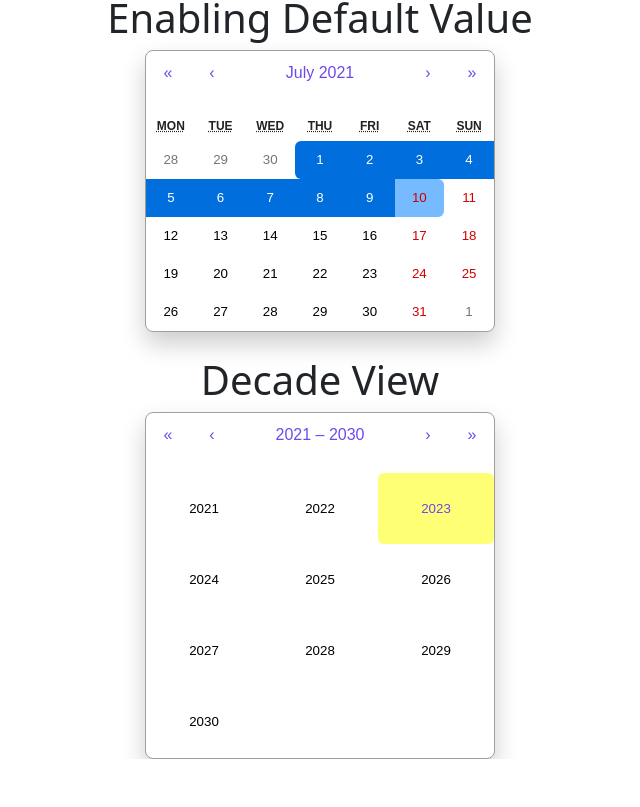
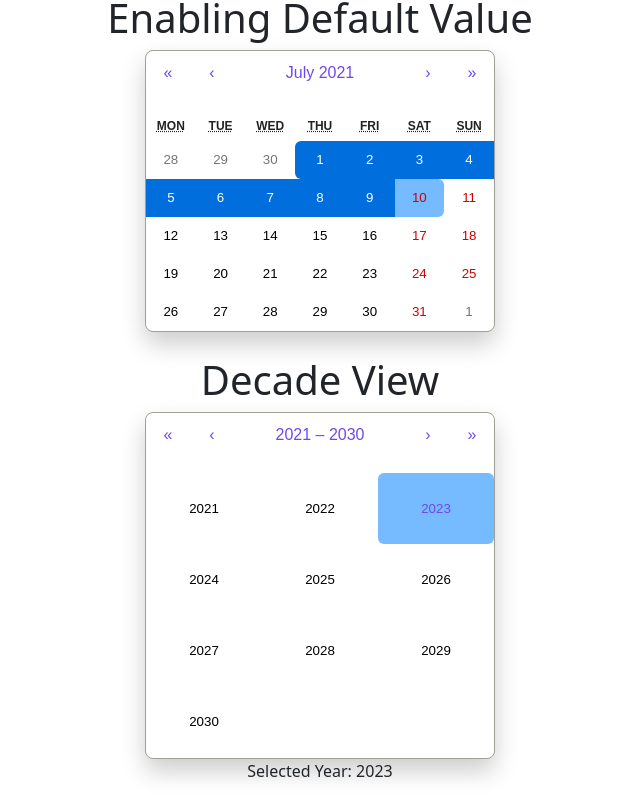
Before and after one commit to mghondo/React-Calendar, a React (Create React App) app in the folder react-calendar/: page / in a window 1280 px wide. Shown: the part 834-1641 px from the top of the page, without its empty margins (320-960 px from the left). Before the commit the page ends 1593 px from the top, so only its background shows below. Built offline with nearby package versions, Linux system fonts and the light colour scheme.

Commit message:
not sure if there is a commit needed.

```diff
--- a/react-calendar/src/App.js
+++ b/react-calendar/src/App.js
@@ -7,6 +7,7 @@ import FirstCalComponent from "./components/FirstCalComponent";
 import RangeCalComponent from "./components/RangeCalComponent";
 import DefaultValueComponent from "./components/DefaultValueComponent";
 import DecadeView from "./components/DecadeView";
+// import DisableSelectTiles from "./components/DisableSelectTiles";
 
 function App() {
   return (
@@ -18,6 +19,8 @@ function App() {
       <DefaultValueComponent />
       <br />
       <DecadeView />
+      <br />
+      {/* <DisableSelectTiles /> */}
     </div>
   );
 }
--- a/react-calendar/src/components/DecadeView.js
+++ b/react-calendar/src/components/DecadeView.js
@@ -9,8 +9,14 @@ const DecadeView = () => {
     <div>
       <h1 className="text-center">Decade View</h1>
       <div className="calendar-container d-flex justify-content-center">
-        <Calendar onChange={setDate} selectRange={true} defaultView="decade" />
+        <Calendar
+          value={date}
+          onChange={setDate}
+          selectRange={true}
+          defaultView="decade"
+        />
       </div>
+      <span className="bold">Selected Year:</span> {date.getFullYear()}
     </div>
   );
 };
--- a/react-calendar/src/components/DefaultValueComponent.js
+++ b/react-calendar/src/components/DefaultValueComponent.js
@@ -15,6 +15,7 @@ const DefaultValueComponent = () => {
         <h1 className="text-center">Enabling Default Value</h1>
         <div className="calendar-container d-flex justify-content-center">
           <Calendar onChange={setDate} selectRange={true} defaultValue={date} />
+          {/* <span className="bold">Selected Date: {date}</span> */}
         </div>
       </div>
     </div>
```
Also changed, not shown: react-calendar/src/components/DisableSelectTiles.js (added, +25 -0 lines).
